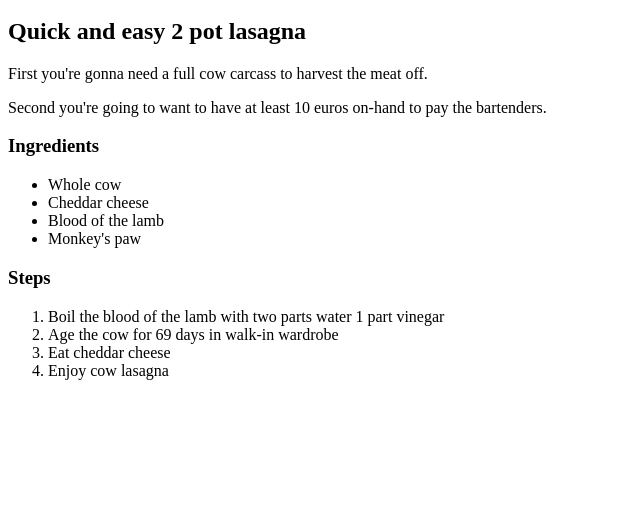
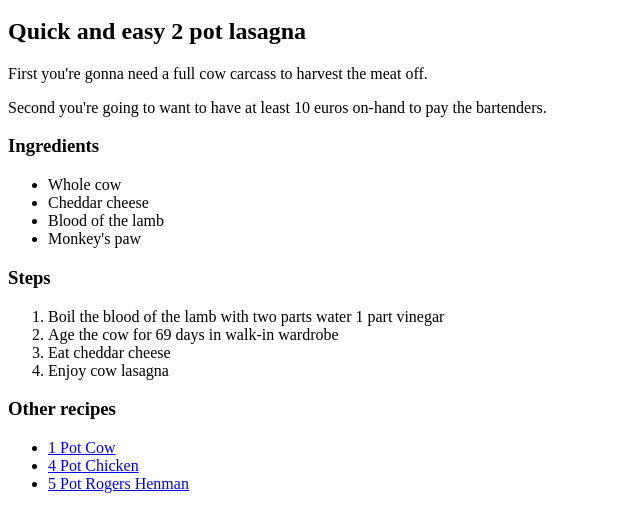
Before and after one commit to hawkinssmith14/odin-recipes, a plain HTML site: page index.html in a window 1280 px wide. Shown: the part 128-660 px from the top of the page, without its empty margins (0-640 px from the left). Drawn offline with Linux system fonts and the light colour scheme.

Commit message:
Added more recipes

```diff
--- a/index.html
+++ b/index.html
@@ -25,5 +25,11 @@
                 <li>Eat cheddar cheese</li>
                 <li>Enjoy cow lasagna</li>
             </ol>
+        <h3>Other recipes</h3>
+            <ul>
+                <li><a href="./recipes/cow.html">1 Pot Cow</a></li>
+                <li><a href="./recipes/chicken.html">4 Pot Chicken</a></li>
+                <li><a href="./recipes/aidanrogershenman.html">5 Pot Rogers Henman</a></li>
+            </ul>
     </body>
 </html>
```
